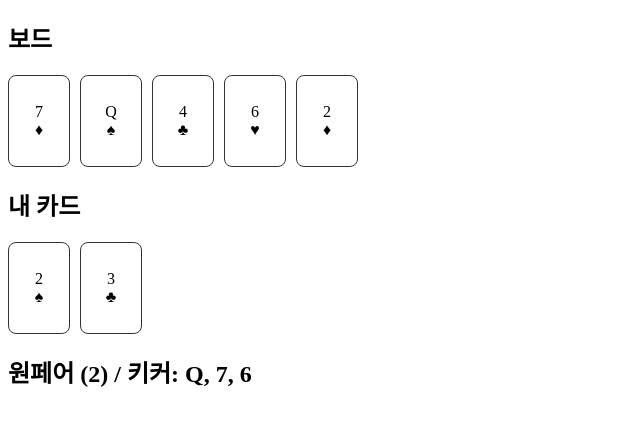
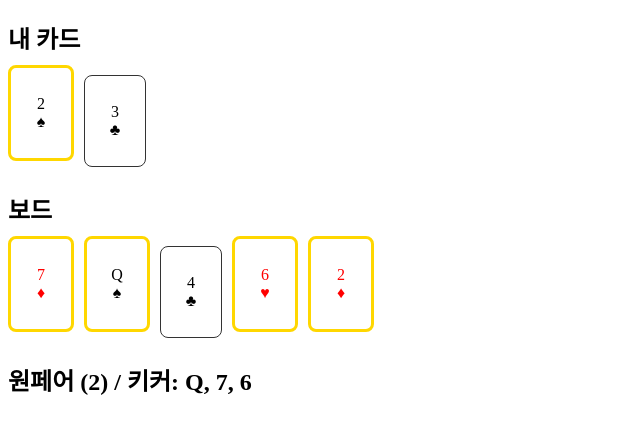
Before and after one commit to nonamugu/poker-game, a Vue app: page / in a window 1280 px wide. Shown: the top 434 px of the page, without its empty margins (0-640 px from the left). Built offline with nearby package versions, Linux system fonts and the light colour scheme.

Commit message:
[#2-1] 포커 가장 높은 족보 강조 표시 및 하트 다이아 빨간색 표시

```diff
--- a/src/App.vue
+++ b/src/App.vue
@@ -1,3 +1,15 @@
+<template>
+  <div>
+    <h2>내 카드</h2>
+    <CardList :cards="playerCards" :highlightCards="bestCards" />
+
+    <h2>보드</h2>
+    <CardList :cards="boardCards" :highlightCards="bestCards" />
+
+    <HandResult :hand="bestHand" />
+  </div>
+</template>
+
 <script setup>
 import { onMounted } from 'vue';
 import { usePoker } from './composables/usePoker';
@@ -5,21 +17,9 @@ import { usePoker } from './composables/usePoker';
 import CardList from './components/CardList.vue';
 import HandResult from './components/HandResult.vue';
 
-const { playerCards, boardCards, bestHand, init } = usePoker();
+const { playerCards, boardCards, bestHand, bestCards, init } = usePoker();
 
 onMounted(() => {
   init();
 });
 </script>
-
-<template>
-  <div>
-    <h2>보드</h2>
-    <CardList :cards="boardCards" />
-
-    <h2>내 카드</h2>
-    <CardList :cards="playerCards" />
-
-    <HandResult :hand="bestHand" />
-  </div>
-</template>
--- a/src/components/Card.vue
+++ b/src/components/Card.vue
@@ -1,12 +1,12 @@
 <template>
-  <div class="card">
-    <div>{{ card.rank }}</div>
-    <div>{{ symbol }}</div>
+  <div class="card" :class="{ highlight, red: isRed }">
+    <div class="rank">{{ card.rank }}</div>
+    <div class="suit">{{ symbol }}</div>
   </div>
 </template>
 
 <script setup>
-const props = defineProps(['card']);
+const props = defineProps(['card', 'highlight']);
 
 const symbolMap = {
   spade: '♠',
@@ -16,6 +16,8 @@ const symbolMap = {
 };
 
 const symbol = symbolMap[props.card.suit];
+
+const isRed = props.card.suit === 'heart' || props.card.suit === 'diamond';
 </script>
 
 <style scoped>
@@ -24,10 +26,24 @@ const symbol = symbolMap[props.card.suit];
   height: 90px;
   border: 1px solid #333;
   border-radius: 8px;
+  background: white;
+
   display: flex;
   flex-direction: column;
   align-items: center;
   justify-content: center;
-  background: white;
+
+  transition: 0.2s;
+}
+
+/* 🔥 빨간 카드 */
+.red {
+  color: red;
+}
+
+/* 🔥 강조 */
+.highlight {
+  border: 3px solid gold;
+  transform: translateY(-10px);
 }
 </style>
--- a/src/components/CardList.vue
+++ b/src/components/CardList.vue
@@ -1,15 +1,27 @@
 <template>
   <div class="card-list">
-    <Card v-for="(card, i) in cards" :key="i" :card="card" />
+    <Card
+      v-for="(card, i) in cards"
+      :key="i"
+      :card="card"
+      :highlight="isHighlight(card)"
+    />
   </div>
 </template>
 
 <script setup>
 import Card from './Card.vue';
 
-const props = defineProps(['cards']);
+const props = defineProps(['cards', 'highlightCards']);
+
+function isHighlight(card) {
+  if (!props.highlightCards) return false;
+
+  return props.highlightCards.some(
+    (c) => c.suit === card.suit && c.rank === card.rank,
+  );
+}
 </script>
-
 <style scoped>
 .card-list {
   display: flex;
--- a/src/composables/usePoker.js
+++ b/src/composables/usePoker.js
@@ -7,15 +7,14 @@ export function usePoker() {
   const playerCards = ref([]);
   const boardCards = ref([]);
   const bestHand = ref(null);
+  const bestCards = ref([]);
 
   function init() {
     const deck = createDeck();
     shuffle(deck);
 
-    // 👉 내 카드 2장
     playerCards.value = [deck.pop(), deck.pop()];
 
-    // 👉 보드 5장
     boardCards.value = [];
     for (let i = 0; i < 5; i++) {
       boardCards.value.push(deck.pop());
@@ -26,21 +25,31 @@ export function usePoker() {
 
   function calculateBestHand() {
     const allCards = [...playerCards.value, ...boardCards.value];
-
     const combos = getCombinations(allCards, 5);
 
     let best = null;
+    let bestCombo = null;
 
     combos.forEach((combo) => {
       const result = evaluateHand(combo);
 
       if (!best || compareHands(result, best) > 0) {
         best = result;
+        bestCombo = combo; // 👈 이게 핵심
       }
     });
 
     bestHand.value = best;
+    bestCards.value = bestCombo;
   }
+
+  return {
+    playerCards,
+    boardCards,
+    bestHand,
+    bestCards, // 👈 추가
+    init,
+  };
 
   function compareHands(a, b) {
     if (a.rank !== b.rank) return a.rank - b.rank;
@@ -60,6 +69,7 @@ export function usePoker() {
     playerCards,
     boardCards,
     bestHand,
+    bestCards,
     init,
   };
 }
```
